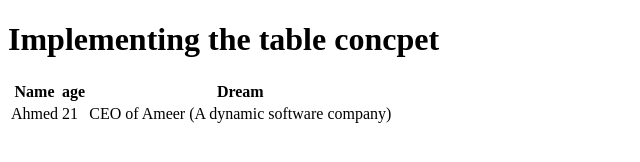
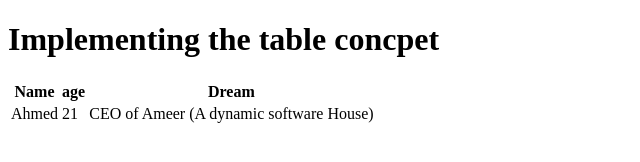
Before and after one commit to ahmedscriptizer/Web-Dev-journey, a plain HTML site: page HTML/02_tables.html in a window 1280 px wide. Shown: the full height of the page, 0-640 px from the left. Drawn offline with Linux system fonts and the light colour scheme.

Commit message:
updated company description

```diff
--- a/HTML/02_tables.html
+++ b/HTML/02_tables.html
@@ -1,8 +1,8 @@
 <!DOCTYPE html>
 <html lang="en">
   <head>
-    <meta charset="UTF-8">
-    <meta name="viewport" content="width=device-width, initial-scale=1.0">
+    <meta charset="UTF-8" />
+    <meta name="viewport" content="width=device-width, initial-scale=1.0" />
     <title>Tables</title>
   </head>
   <body>
@@ -14,7 +14,7 @@
       <tr>
         <td>Ahmed</td>
         <td>21</td>
-            <td>CEO of Ameer (A dynamic software company)</td>
+        <td>CEO of Ameer (A dynamic software House)</td>
       </tr>
     </table>
   </body>
```
Lines whose indentation alone changed are shown as unchanged.
